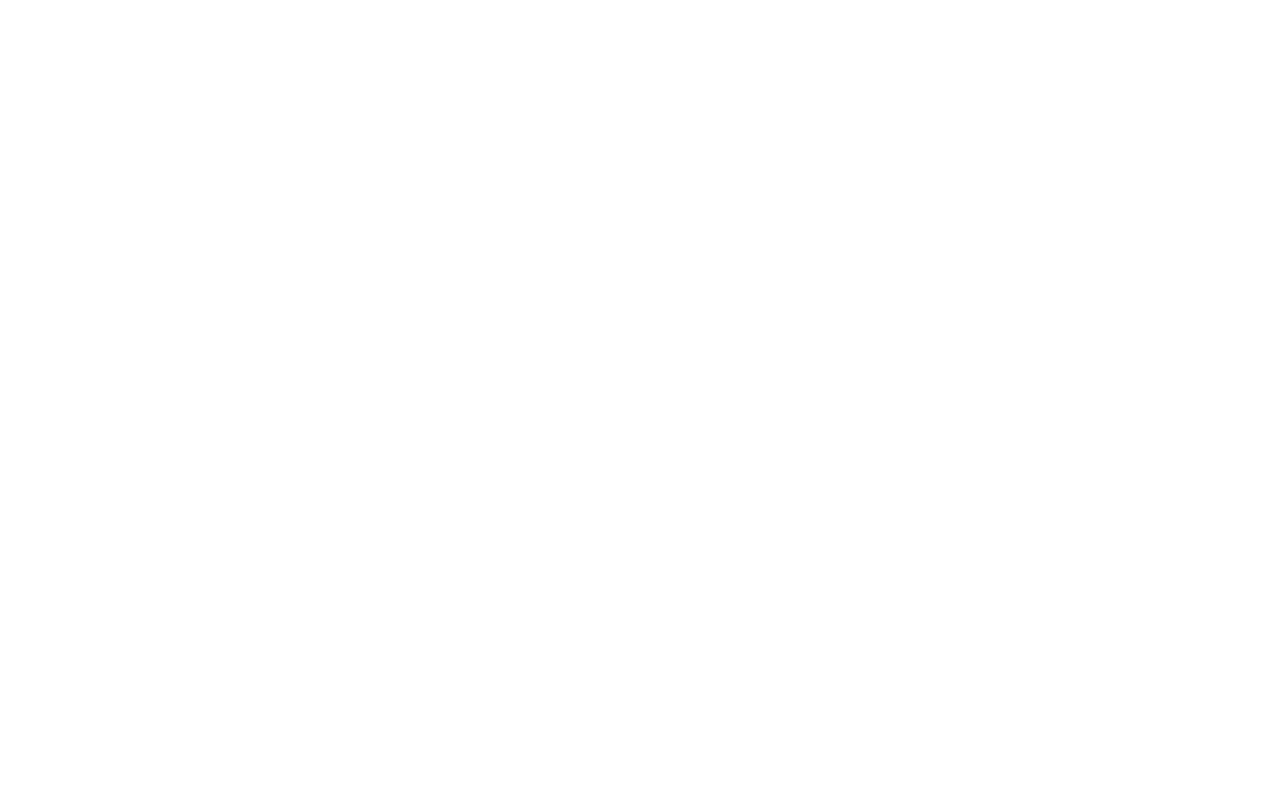
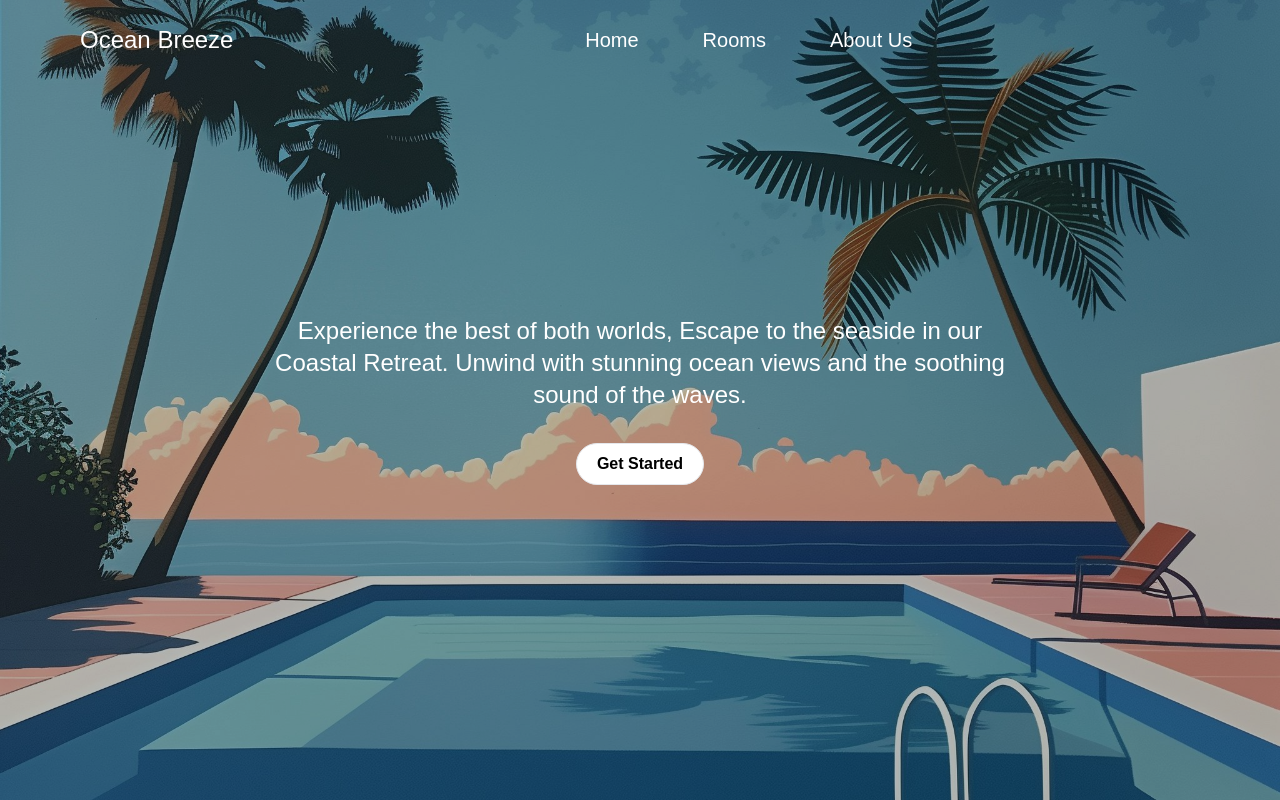
Before and after one commit to Ariesdiamond12/mlab_hotel-app, a React (Vite) app: page /welcome in a window 1280 px wide. Before the commit this address had no page. Built offline with nearby package versions, Linux system fonts and the light colour scheme.

Commit message:
Updated my code

```diff
--- a/src/App.jsx
+++ b/src/App.jsx
@@ -4,17 +4,18 @@
 import Registration from "./components/Registration";
 import Hero from "./components/Hero";
 import Rooms from "./components/Rooms";
+import Welcome from "./components/Welcome";
 
 function App() {
   return (
     <div>
       <BrowserRouter>
         <Routes>
-          <Route path="/" element={<Hero />} />
+          <Route path="/welcome" element={<Welcome />} />
           <Route path="/login" element={<Login />} />
           <Route path="/registration" element={<Registration />} />
-          <Route path="/hero" element={<Hero/>}/>
-          <Route path="/rooms" element={<Rooms/>}/>
+          <Route path="/hero" element={<Hero />} />
+          <Route path="/rooms" element={<Rooms />} />
         </Routes>
       </BrowserRouter>
     </div>
--- /dev/null
+++ b/src/components/Booking.jsx
@@ -0,0 +1,7 @@
+import React from "react";
+
+function Booking() {
+  return <div></div>;
+}
+
+export default Booking;
--- a/src/components/Navbar.jsx
+++ b/src/components/Navbar.jsx
@@ -1,10 +1,12 @@
 import React, { useState } from "react";
 import { IoMenu } from "react-icons/io5";
 import { IoClose } from "react-icons/io5";
+import { useNavigate } from "react-router-dom";
 
 function Navbar() {
   const [nav, setNav] = useState(false);
   const [logo, setLogo] = useState(false);
+  const navigate = useNavigate();
   const handleNav = () => {
     setNav(!nav);
     setLogo(!logo);
@@ -22,8 +24,16 @@
       {/* Centering the Navbar links */}
       <div className="flex-grow flex justify-center">
         <ul className="hidden md:flex space-x-8 items-center">
-          <li>Home</li>
-          <li><a href=""></a>Rooms</li>
+          <li>
+            <a className="cursor-pointer" onClick={() => navigate("/hero")}>
+              Home
+            </a>
+          </li>
+          <li>
+            <a className="cursor-pointer" onClick={() => navigate("/rooms")}>
+              Rooms
+            </a>
+          </li>
           <li>About Us</li>
         </ul>
       </div>
@@ -48,9 +58,17 @@
       >
         <ul>
           <h1>Ocean Breeze</h1>
-          <li>Rooms</li>
+          <li>
+            <a className="cursor-pointer" onClick={() => navigate("/hero")}>
+              Home
+            </a>
+          </li>
+          <li>
+            <a className="cursor-pointer" onClick={() => navigate("/rooms")}>
+              Rooms
+            </a>
+          </li>
           <li>About Us</li>
-          <li>Home</li>
           <div className="flex flex-col">
             <button className="global-btn my-6">Account</button>
             <button className="global-btn">Inquire</button>
--- a/src/components/Welcome.jsx
+++ b/src/components/Welcome.jsx
@@ -1,15 +1,35 @@
 import React from "react";
-import { Navigate, useNavigate } from "react-router-dom";
-import Seaview from '../assets/seasideview.jpg'
+import { useNavigate } from "react-router-dom";
+import Poolside from "../assets/poolside.jpeg";
+import Navbar from "./Navbar";
 
 function Welcome() {
-
   const navigate = useNavigate();
 
   return (
     <div className="relative w-full h-screen">
-      <img className="absollute w-full h-full object-cover " src={Seaview} alt="illustration" />
-      {/* <h1>Experience the best of both worlds, Escape to the seaside in our Coastal Retreat. Unwind with stunning ocean views and the soothing sound of the waves.</h1> */}
+      <Navbar />
+      <img
+        className="absolute w-full h-full object-cover"
+        src={Poolside}
+        alt="illustration"
+      />
+      <div className="absolute w-full h-screen top-0 left-0 bg-gray-900/30"></div>
+      <div className="absolute top-0 w-full h-full flex flex-col justify-center items-center text-center p-4">
+        <h1 className="font-medium text-white mb-8">
+          Experience the best of both worlds, Escape to the seaside in our
+          <br />
+          Coastal Retreat. Unwind with stunning ocean views and the soothing
+          <br />
+          sound of the waves.
+        </h1>
+        <button
+          className="border py-2 px-3 w-32 rounded-full text-black font-semibold bg-white"
+          onClick={() => navigate("/registration")}
+        >
+          Get Started
+        </button>
+      </div>
     </div>
   );
 }
```
Also changed, not shown: src/components/Cards.jsx (+9 -5 lines), src/components/Footer.jsx (+10 -5 lines), src/assets/poolside.jpeg (added).
